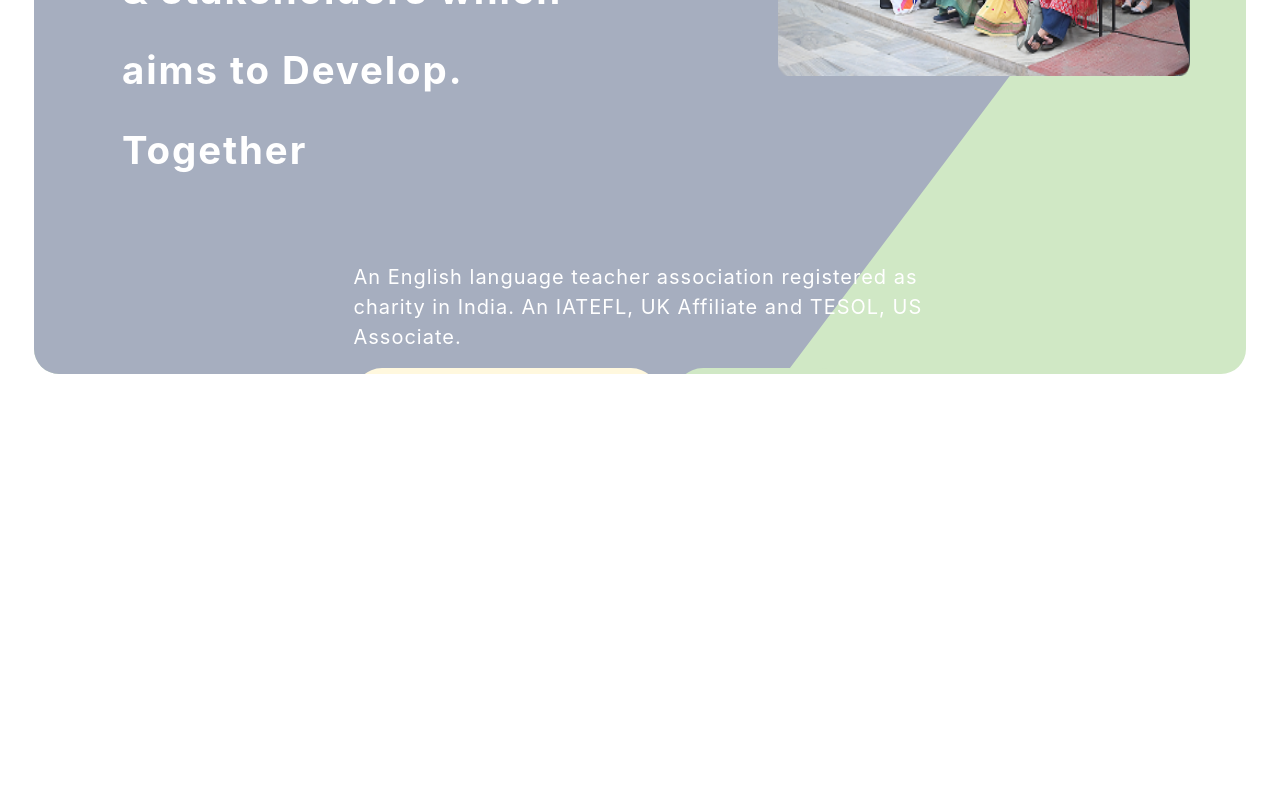
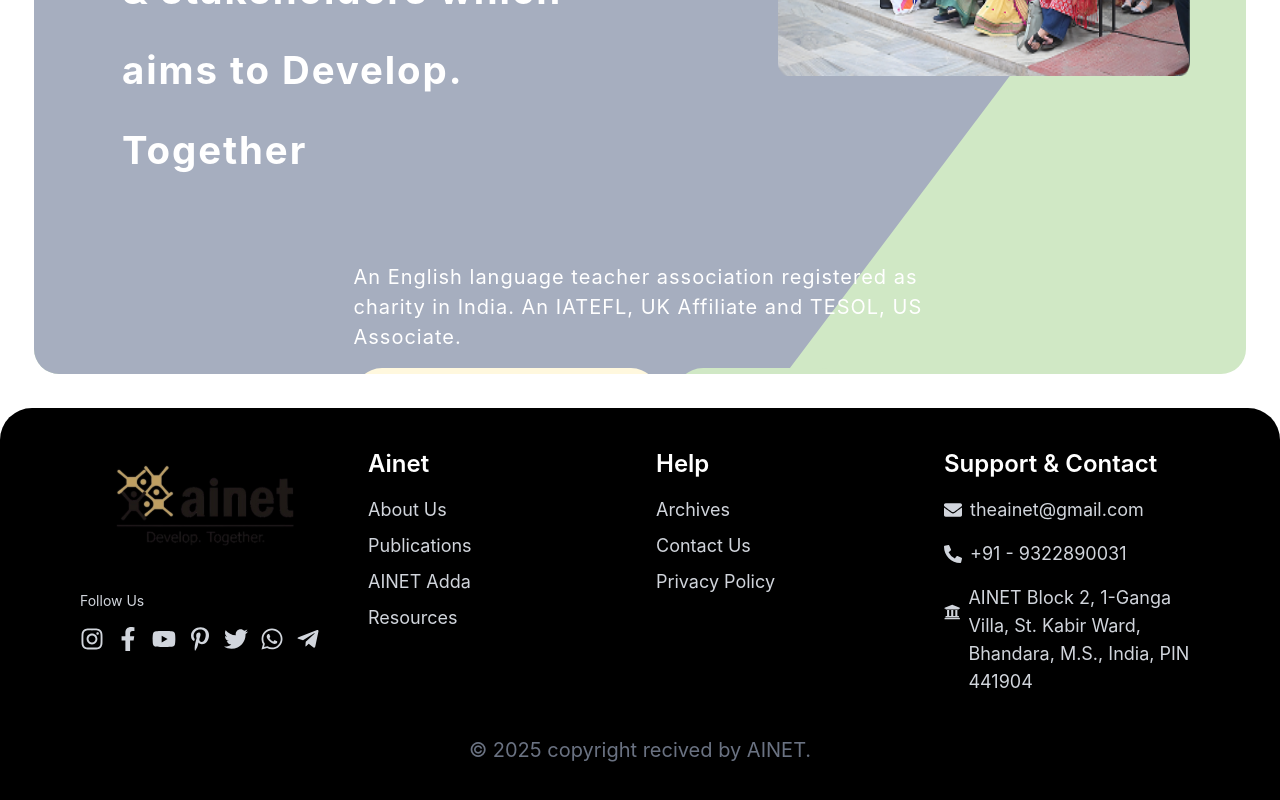
Before and after one commit to yadavswapnil25/AINET2-Web, a React (Vite) app: page / in a window 1280 px wide. Shown: the part 622-1422 px from the top of the page. Before the commit the page ends 1030 px from the top, so only its background shows below. Built offline with nearby package versions, Linux system fonts and the light colour scheme.

Commit message:
adding footer

```diff
--- a/src/App.jsx
+++ b/src/App.jsx
@@ -2,6 +2,7 @@ import React from "react";
 import { Route, Routes } from "react-router-dom";
 import Home from "./Pages/Home";
 import Navbar from "./Components/Navbar";
+import Footer from "./Pages/Footer";
 
 const App = () => {
   return (
@@ -10,6 +11,7 @@ const App = () => {
       <Routes>
         <Route path="/" element={<Home />} />
       </Routes>
+      <Footer/>
     </>
   );
 };
--- /dev/null
+++ b/src/Pages/Footer.jsx
@@ -0,0 +1,89 @@
+import React from 'react';
+import { Link } from "react-router-dom";
+import {
+    FaInstagram,
+    FaFacebookF,
+    FaYoutube,
+    FaPinterestP,
+    FaTwitter,
+    FaWhatsapp,
+    FaTelegramPlane,
+    FaEnvelope,
+    FaPhoneAlt,
+    FaUniversity
+} from 'react-icons/fa';
+
+const Footer = () => {
+    return (
+        <footer className="bg-black text-gray-300 py-10 px-6 md:px-20 rounded-t-4xl">
+            <div className="max-w-7xl mx-auto grid grid-cols-1 sm:grid-cols-2 md:grid-cols-4 gap-8">
+
+                {/* Section 1: Logo + Socials */}
+                <div>
+                    <h2 className="text-white text-xl font-bold mb-4">
+                        <Link to="/" className="text-2xl font-bold">
+                            <img src="./logo.svg" alt="logo ainet" />
+                        </Link>
+                    </h2>
+                    <p className="text-sm mb-4">Follow Us</p>
+                    <div className="flex flex-wrap gap-3 text-2xl">
+                        <a href="#" className="hover:text-white"><FaInstagram /></a>
+                        <a href="#" className="hover:text-white"><FaFacebookF /></a>
+                        <a href="#" className="hover:text-white"><FaYoutube /></a>
+                        <a href="#" className="hover:text-white"><FaPinterestP /></a>
+                        <a href="#" className="hover:text-white"><FaTwitter /></a>
+                        <a href="#" className="hover:text-white"><FaWhatsapp /></a>
+                        <a href="#" className="hover:text-white"><FaTelegramPlane /></a>
+                    </div>
+                </div>
+
+                {/* Section 2: About Us */}
+                <div>
+                    <h3 className="text-white text-2xl font-semibold mb-4">Ainet</h3>
+                    <ul className="space-y-2 text-lg">
+                        <li><a href="#" className="hover:underline">About Us</a></li>
+                        <li><a href="#" className="hover:underline">Publications</a></li>
+                        <li><a href="#" className="hover:underline">AINET Adda</a></li>
+                        <li><a href="#" className="hover:underline">Resources</a></li>
+                    </ul>
+                </div>
+
+                {/* Section 3: Contact Us */}
+                <div>
+                    <h3 className="text-white text-2xl font-semibold mb-4">Help</h3>
+                    <ul className="space-y-2 text-lg">
+                        <li><a href="#" className="hover:underline">Archives</a></li>
+                        <li><a href="#" className="hover:underline">Contact Us</a></li>
+                        <li><a href="#" className="hover:underline">Privacy Policy</a></li>
+                    </ul>
+                </div>
+
+                {/* Section 4: Mail, Phone, Address with icons */}
+                <div>
+                    <h3 className="text-white text-2xl font-semibold mb-4">Support & Contact</h3>
+                    <ul className="space-y-4 text-lg">
+                        <li className="flex items-center gap-2">
+                            <FaEnvelope />
+                            <a href="mailto:theainet@gmail.com" className="hover:underline">theainet@gmail.com</a>
+                        </li>
+                        <li className="flex items-center gap-2">
+                            <FaPhoneAlt />
+                            <a href="tel:+919322890031" className="hover:underline">+91 - 9322890031</a>
+                        </li>
+                        <li className="flex items-start gap-2">
+                        <FaUniversity className="mt-1 text-5xl" />
+                            <span>AINET Block 2, 1-Ganga Villa, St. Kabir Ward, Bhandara, M.S., India, PIN 441904</span>
+                        </li>
+                    </ul>
+                </div>
+            </div>
+
+            {/* Bottom line */}
+            <div className="text-center text-xl text-gray-500 mt-10">
+                © {new Date().getFullYear()} copyright recived by AINET.
+            </div>
+        </footer>
+    );
+};
+
+export default Footer;
--- a/src/Pages/Home.jsx
+++ b/src/Pages/Home.jsx
@@ -1,6 +1,7 @@
 import React from "react";
 import Highlight from "../Components/shared/Highlight";
 import home_banner_1 from "/home_banner_1.png";
+
 
 const Home = () => {
   return (
@@ -57,4 +58,6 @@ const Home = () => {
   );
 };
 
+
+
 export default Home;
```
Also changed, not shown: public/footer_ainet_logo.png (added).
